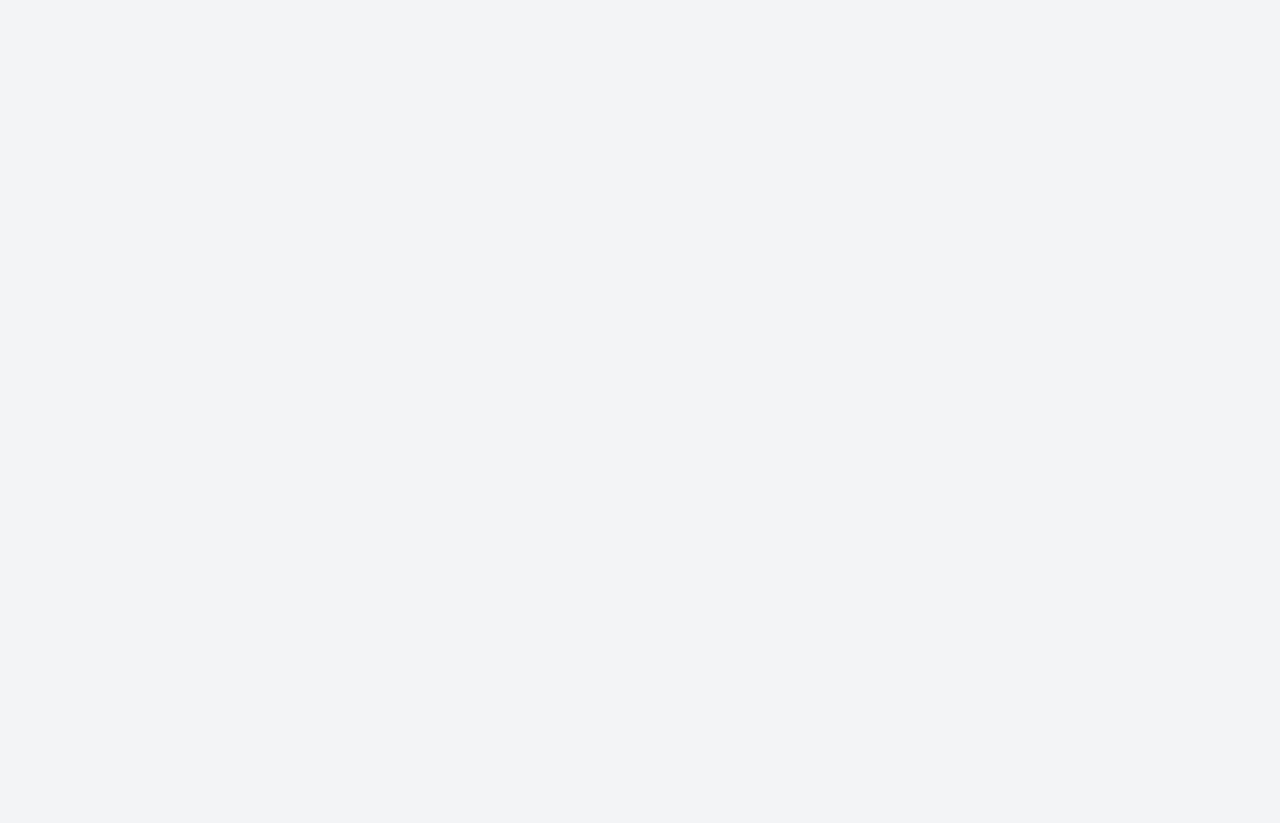
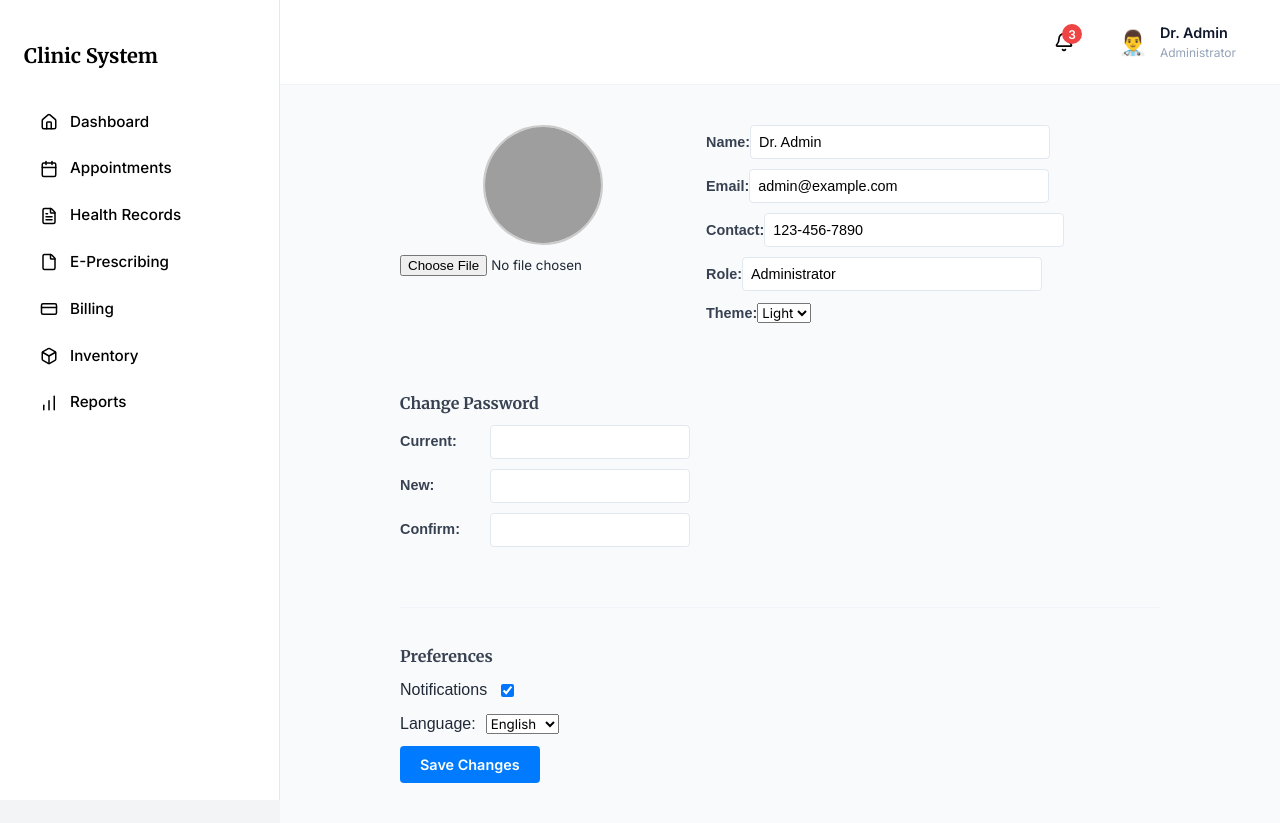
Before and after one commit to Monalisuzkz/clinic_management_fe, a React (Vite) app: page /profile in a window 1280 px wide. Before the commit this address had no page. Before the commit the page ends 800 px from the top, so only its background shows below. Built offline with nearby package versions, Linux system fonts and the light colour scheme; grey boxes are pictures that could not be loaded.

Commit message:
added profile setup not yet complete

```diff
--- a/src/App.tsx
+++ b/src/App.tsx
@@ -1,4 +1,4 @@
-import * as React from 'react';
+
 import { BrowserRouter as Router, Routes, Route } from 'react-router-dom';
 import DashboardLayout from './layouts/DashboardLayout';
 import Login from './pages/Login/Login';
@@ -9,6 +9,7 @@ import EPrescribing from './pages/EPrescribing/EPrescribing';
 import Billing from './pages/Billing/Billing';
 import Inventory from './pages/Inventory/Inventory';
 import Reports from './pages/Reports/Reports';
+import Profile from 'pages/Profile/Profile';
 
 function App() {
   return (
@@ -27,6 +28,7 @@ function App() {
                 <Route path="/billing" element={<Billing />} />
                 <Route path="/inventory" element={<Inventory />} />
                 <Route path="/reports" element={<Reports />} />
+                <Route path="/profile" element={<Profile />} />
               </Routes>
             </DashboardLayout>
           }
--- a/src/components/layout/Navbar.tsx
+++ b/src/components/layout/Navbar.tsx
@@ -91,7 +91,7 @@ const Navbar: React.FC = () => {
 
           {showUserMenu && (
             <div className="dropdown user-dropdown">
-              <a href="#" className="dropdown-item">
+              <a href="/profile" className="dropdown-item">
                 <User size={16} /> Profile
               </a>
               <hr className="dropdown-divider" />
--- a/src/pages/Profile/Profile.css
+++ b/src/pages/Profile/Profile.css
@@ -1,17 +1,149 @@
-/* Profile Header */
-.profile-header {
-  margin-bottom: 1.5rem;
+/* ── Container ─────────────────────────────── */
+.profile-container {
+  display: flex;
+  flex-direction: column;
+  gap: 1.25rem;
+  padding: 20px;
+  max-width: 800px;
+  margin: auto;
+  font-family: Arial, sans-serif;
 }
 
-.profile-title {
-  font-size: 2.25rem;
-  font-weight: 800;
-  color: #0f172a;
-  margin-bottom: 0.5rem;
-  letter-spacing: -0.5px;
+/* ── Header with avatar and personal info ─────────────── */
+.profile-header {
+  display: flex;
+  gap: 20px;
+  margin-bottom: 30px;
+  flex-wrap: wrap;
 }
 
-.profile-subtitle {
+/* ── Avatar styling ─────────────── */
+.avatar-section {
+  display: flex;
+  flex-direction: column;
+  align-items: center;
+  flex-shrink: 0;
+}
+
+.avatar {
+  width: 120px;
+  height: 120px;
+  border-radius: 50%;
+  object-fit: cover;
+  border: 2px solid #ccc;
+  margin-bottom: 10px;
+  background-color: #f1f1f1;
+}
+
+/* ── Personal info styling ─────────────── */
+.personal-info {
+  display: flex;
+  flex-direction: column;
+  gap: 10px;
+  flex: 1;
+}
+
+.personal-info label {
+  font-weight: bold;
+  font-size: 0.9rem;
+  color: #374151;
+}
+
+.personal-info input {
+  padding: 8px;
+  width: 100%;
+  max-width: 300px;
+  border: 1px solid #e2e8f0;
+  border-radius: 4px;
+  font-family: inherit;
+  font-size: 0.9rem;
+  transition: border-color 0.2s, box-shadow 0.2s;
+}
+
+.personal-info input:focus {
+  border-color: #3b82f6;
+  box-shadow: 0 0 0 3px rgba(59, 130, 246, 0.2);
+}
+
+/* ── Change Password section ─────────────── */
+.change-password-section {
+  margin-bottom: 30px;
+}
+
+.change-password-section h3 {
+  margin-bottom: 10px;
   font-size: 1rem;
-  color: #64748b;
+  font-weight: 700;
+  color: #374151;
 }
+
+.change-password-section div {
+  margin-bottom: 10px;
+  display: flex;
+  align-items: center;
+  gap: 10px;
+}
+
+.change-password-section label {
+  width: 80px;
+  font-weight: bold;
+  font-size: 0.9rem;
+  color: #374151;
+}
+
+.change-password-section input {
+  padding: 8px;
+  width: 200px;
+  border: 1px solid #e2e8f0;
+  border-radius: 4px;
+}
+
+/* ── Preferences section ─────────────── */
+.preferences-section {
+  border-top: 1px solid #f1f5f9;
+  padding-top: 20px;
+}
+
+.preferences-section h3 {
+  margin-bottom: 10px;
+  font-size: 1rem;
+  font-weight: 700;
+  color: #374151;
+}
+
+.preference-item {
+  display: flex;
+  align-items: center;
+  margin-bottom: 10px;
+  gap: 10px;
+}
+
+.save-button {
+  padding: 10px 20px;
+  background-color: #007bff;
+  color: white;
+  border: none;
+  border-radius: 4px;
+  cursor: pointer;
+  font-weight: 600;
+  font-size: 0.9rem;
+  transition: background-color 0.2s;
+}
+
+.save-button:hover {
+  background-color: #0056b3;
+}
+
+/* ── Responsive adjustments ─────────────── */
+@media(max-width: 768px) {
+  .profile-header {
+    flex-direction: column;
+    align-items: center;
+  }
+  .personal-info {
+    align-items: center;
+  }
+  .personal-info input {
+    max-width: 100%;
+  }
+}
--- a/src/pages/Profile/Profile.tsx
+++ b/src/pages/Profile/Profile.tsx
@@ -1,16 +1,125 @@
-import * as React from 'react';
-import './profile.css';
-
+import React, { useState } from 'react';
+import './Profile.css';
 
 const Profile: React.FC = () => {
+  const [profilePhoto, setProfilePhoto] = useState<string | ArrayBuffer | null>('default-avatar.png');
+  const [name, setName] = useState('Dr. Admin');
+  const [email, setEmail] = useState('admin@example.com');
+  const [contact, setContact] = useState('123-456-7890');
+  const [role, setRole] = useState('Administrator');
+  const [theme, setTheme] = useState('Light');
+
+  const [currentPassword, setCurrentPassword] = useState('');
+  const [newPassword, setNewPassword] = useState('');
+  const [confirmPassword, setConfirmPassword] = useState('');
+
+  const [notifications, setNotifications] = useState(true);
+  const [language, setLanguage] = useState('English');
+
+  const handlePhotoChange = (e: React.ChangeEvent<HTMLInputElement>) => {
+    if (e.target.files && e.target.files[0]) {
+      const reader = new FileReader();
+      reader.onload = () => {
+        setProfilePhoto(reader.result);
+      };
+      reader.readAsDataURL(e.target.files[0]);
+    }
+  };
+
+  const handleSave = () => {
+    // Save logic here
+    alert('Profile updated!');
+  };
+
   return (
-    <>
-      {/* Header */}
+    <div className="profile-container">
+      {/* Profile Header with Avatar and Personal Info */}
       <div className="profile-header">
-        <h1 className="profile-title">Profile</h1>
-        <p className="profile-subtitle">Manage your personal information and settings</p>
+        <div className="avatar-section">
+          <img src={profilePhoto as string} alt="Profile" className="avatar" />
+          <input type="file" accept="image/*" onChange={handlePhotoChange} />
+        </div>
+        <div className="personal-info">
+          <div>
+            <label>Name:</label>
+            <input value={name} onChange={(e) => setName(e.target.value)} />
+          </div>
+          <div>
+            <label>Email:</label>
+            <input value={email} onChange={(e) => setEmail(e.target.value)} />
+          </div>
+          <div>
+            <label>Contact:</label>
+            <input value={contact} onChange={(e) => setContact(e.target.value)} />
+          </div>
+          <div>
+            <label>Role:</label>
+            <input value={role} onChange={(e) => setRole(e.target.value)} />
+          </div>
+          <div>
+            <label>Theme:</label>
+            <select value={theme} onChange={(e) => setTheme(e.target.value)}>
+              <option>Light</option>
+              <option>Dark</option>
+            </select>
+          </div>
+        </div>
       </div>
-    </>
+
+      {/* Change Password Section */}
+      <div className="change-password-section">
+        <h3>Change Password</h3>
+        <div>
+          <label>Current:</label>
+          <input
+            type="password"
+            value={currentPassword}
+            onChange={(e) => setCurrentPassword(e.target.value)}
+          />
+        </div>
+        <div>
+          <label>New:</label>
+          <input
+            type="password"
+            value={newPassword}
+            onChange={(e) => setNewPassword(e.target.value)}
+          />
+        </div>
+        <div>
+          <label>Confirm:</label>
+          <input
+            type="password"
+            value={confirmPassword}
+            onChange={(e) => setConfirmPassword(e.target.value)}
+          />
+        </div>
+      </div>
+
+      {/* Preferences Section */}
+      <div className="preferences-section">
+        <h3>Preferences</h3>
+        <div className="preference-item">
+          <label>Notifications</label>
+          <input
+            type="checkbox"
+            checked={notifications}
+            onChange={(e) => setNotifications(e.target.checked)}
+          />
+        </div>
+        <div className="preference-item">
+          <label>Language:</label>
+          <select value={language} onChange={(e) => setLanguage(e.target.value)}>
+            <option>English</option>
+            <option>Spanish</option>
+            <option>French</option>
+            {/* Add more languages as needed */}
+          </select>
+        </div>
+        <button onClick={handleSave} className="save-button">
+          Save Changes
+        </button>
+      </div>
+    </div>
   );
 };
 
--- a/src/routes/AppRoutes.tsx
+++ b/src/routes/AppRoutes.tsx
@@ -9,6 +9,8 @@ import Billing from '../pages/Billing/Billing';
 import EPrescribing from '../pages/EPrescribing/EPrescribing';
 import Reports from '../pages/Reports/Reports';
 import Inventory from '../pages/Inventory/Inventory';
+import Profile from '../pages/Profile/Profile';
+
 // Layout wrapper for pages that need Sidebar + Navbar
 const LayoutWrapper: React.FC = () => {
   return (
@@ -34,6 +36,7 @@ const AppRoutes: React.FC = () => {
           <Route path="/e-prescribing" element={<EPrescribing />} />
           <Route path="/reports" element={<Reports />} />
           <Route path="/inventory" element={<Inventory />} />
+          <Route path="/profile" element={<Profile />} />
         </Route>
 
         {/* Default redirect */}
```
Also changed, not shown: src/pages/Appointments/Appointments.css (indentation only).
